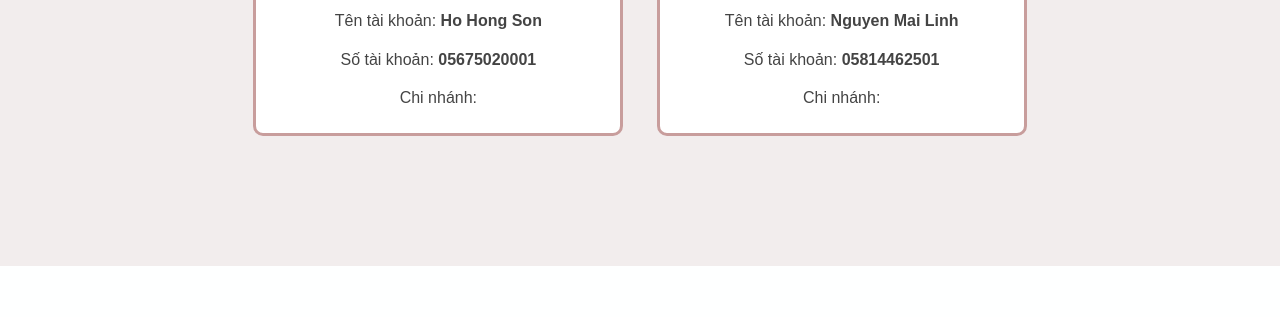
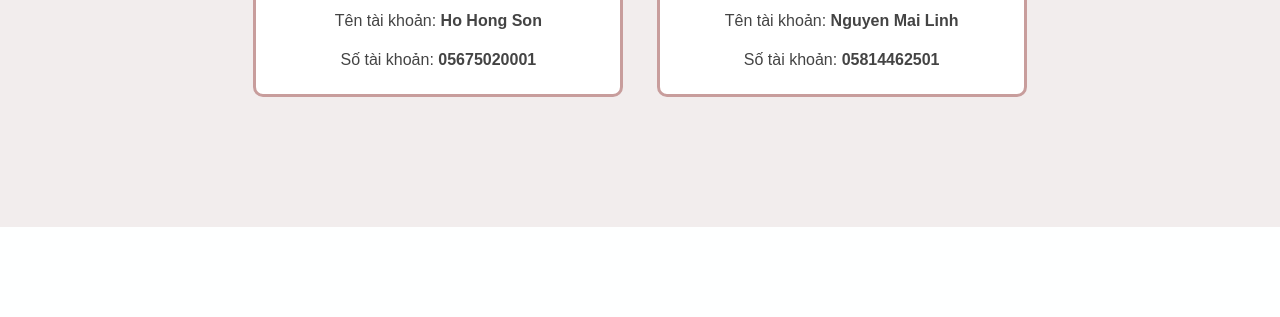
Before and after one commit to gosu28/linhson-wedding, a plain HTML site: page index.html in a window 1280 px wide. Shown: the part 8274-8591 px from the top of the page. Drawn offline with Linux system fonts and the light colour scheme; a web font is replaced by a local one.

Commit message:
modify index.html

```diff
--- a/index.html
+++ b/index.html
@@ -484,8 +484,6 @@
                                             <p>Ngân hàng: <strong>TPBank</strong></p>
                                             <p>Tên tài khoản: <strong>Ho Hong Son</strong></p>
                                             <p>Số tài khoản: <strong>05675020001</strong></p>
-                                            <p>Chi nhánh: <strong></strong></p>
-
                                         </div>
                                         <div class="donate-card">
                                             <h3>Mừng cưới đến cô dâu</h3>
@@ -493,8 +491,6 @@
                                             <p>Ngân hàng: <strong>TPBank</strong></p>
                                             <p>Tên tài khoản: <strong>Nguyen Mai Linh</strong></p>
                                             <p>Số tài khoản: <strong>05814462501</strong></p>
-                                            <p>Chi nhánh: <strong></strong></p>
-
                                         </div>
                                     </div>
                                 </div>
```
